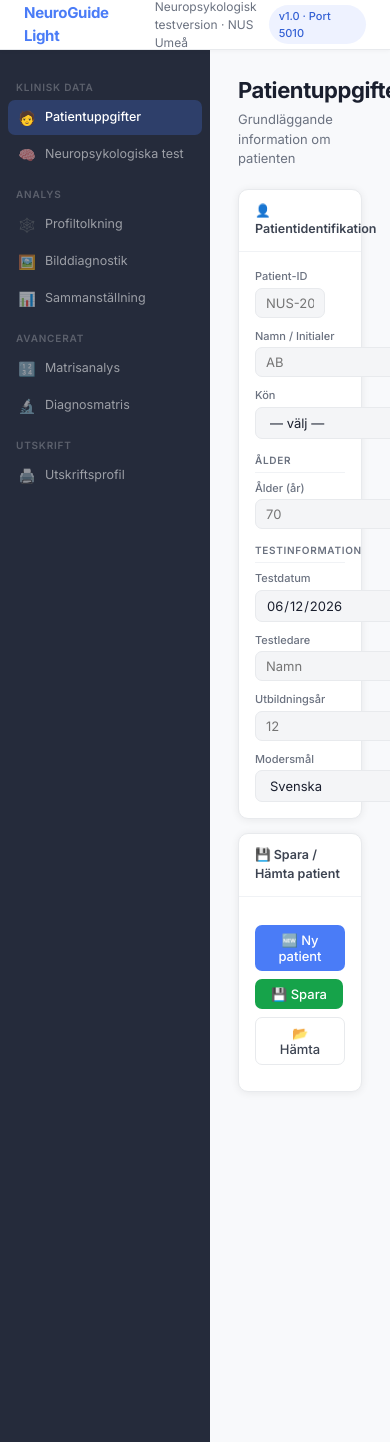
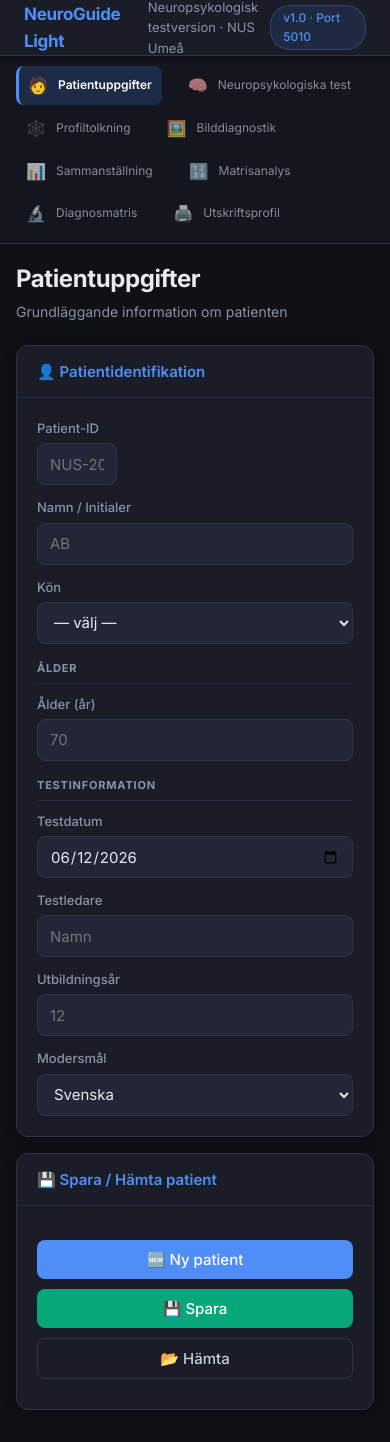
Before and after one commit to cesarhauer-byte/NeuroGuide_Light, a Flask app: page / in a window 390 px wide. Run offline with Flask 2, Linux system fonts and the light colour scheme; some libraries are stand-ins or nearby versions.

Commit message:
Redesign: mörkt tema, större typografi och förbättrad läsbarhet
Kosmetisk omdesign av index.html – inga funktionella förändringar:
- Mörkt färgschema (#0f1117 bakgrund, #1a1d27 kort)
- Basstorlek 15px (från 13px), etiketter 13px, kortrubriker 15px
- Statusbadges uppdaterade för mörkt tema (rgba-bakgrunder)
- Sidebar 220px med aktiv indikator (vänsterkant)
- Responsiv layout: kollapsad toppmeny vid <900px
- Focus-states med blå glöd (rgba box-shadow)
- Förbättrad utskrift: vit bakgrund, mörk text

Co-Authored-By: Claude Sonnet 4.6 <noreply@anthropic.com>

```diff
--- a/templates/index.html
+++ b/templates/index.html
@@ -8,96 +8,98 @@
 <script src="/static/three.min.js"></script>
 <style>
 :root {
-  --bg: #f8f9fb; --panel: #ffffff; --border: #e8eaed; --border-light: #f0f2f5;
-  --blue: #4a7cf7; --blue-dk: #3461d4; --blue-lt: #eef2ff;
-  --red: #f25c54; --orange: #f7924a; --yellow: #f5c842; --green: #3ecf8e;
-  --gray: #9ba3af; --gray-lt: #f4f5f7; --text: #1a1f2e; --text-2: #3d4452; --sub: #6b7280;
-  --sidebar-bg: #252b3b; --radius: 10px; --radius-sm: 7px;
-  --shadow: 0 1px 8px rgba(0,0,0,0.07); --shadow-md: 0 4px 20px rgba(0,0,0,0.08);
+  --bg: #0f1117; --panel: #1a1d27; --border: #2e3347; --border-light: #252840;
+  --blue: #4f8ef7; --blue-dk: #3d7de8; --blue-lt: rgba(79,142,247,0.12);
+  --red: #ff4d4d; --orange: #ff8c42; --yellow: #ffd166; --green: #06d6a0;
+  --gray: #8b92a8; --gray-lt: #222636; --text: #e8eaf0; --text-2: #c8cdd8; --sub: #8b92a8;
+  --sidebar-bg: #13151f; --radius: 12px; --radius-sm: 8px;
+  --shadow: 0 2px 12px rgba(0,0,0,0.35); --shadow-md: 0 4px 24px rgba(0,0,0,0.45);
 }
 * { box-sizing: border-box; margin: 0; padding: 0; }
 html, body { height: 100%; }
-body { font-family: 'Inter', -apple-system, sans-serif; background: var(--bg); color: var(--text); font-size: 13px; line-height: 1.5; -webkit-font-smoothing: antialiased; }
-.topbar { background: var(--panel); border-bottom: 1px solid var(--border); height: 50px; display: flex; align-items: center; padding: 0 24px; gap: 12px; position: sticky; top: 0; z-index: 100; box-shadow: 0 1px 4px rgba(0,0,0,0.04); }
-.topbar-logo { font-size: 15px; font-weight: 700; color: var(--blue); letter-spacing: -0.3px; }
-.topbar-sub { font-size: 12px; color: var(--sub); flex: 1; }
-.topbar-ver { font-size: 11px; background: var(--blue-lt); color: var(--blue-dk); padding: 3px 10px; border-radius: 20px; font-weight: 500; }
-.app { display: grid; grid-template-columns: 210px 1fr; height: calc(100vh - 50px); }
-.sidebar { background: var(--sidebar-bg); display: flex; flex-direction: column; overflow-y: auto; padding: 16px 0 24px; }
+body { font-family: 'Inter', -apple-system, sans-serif; background: var(--bg); color: var(--text); font-size: 15px; line-height: 1.55; -webkit-font-smoothing: antialiased; }
+.topbar { background: var(--panel); border-bottom: 1px solid var(--border); height: 56px; display: flex; align-items: center; padding: 0 24px; gap: 12px; position: sticky; top: 0; z-index: 100; box-shadow: 0 1px 8px rgba(0,0,0,0.3); }
+.topbar-logo { font-size: 17px; font-weight: 700; color: var(--blue); letter-spacing: -0.3px; }
+.topbar-sub { font-size: 13px; color: var(--sub); flex: 1; }
+.topbar-ver { font-size: 12px; background: var(--blue-lt); color: var(--blue); padding: 3px 12px; border-radius: 20px; font-weight: 500; border: 1px solid rgba(79,142,247,0.25); }
+.app { display: grid; grid-template-columns: 220px 1fr; height: calc(100vh - 56px); }
+.sidebar { background: var(--sidebar-bg); display: flex; flex-direction: column; overflow-y: auto; padding: 16px 0 24px; border-right: 1px solid var(--border); }
 .sidebar::-webkit-scrollbar { width: 0; }
-.nav-section { padding: 14px 16px 4px; font-size: 10px; font-weight: 600; letter-spacing: 0.8px; text-transform: uppercase; color: rgba(255,255,255,0.25); }
-.nav-item { display: flex; align-items: center; gap: 9px; margin: 1px 8px; padding: 7px 10px; border-radius: var(--radius-sm); cursor: pointer; font-size: 12.5px; font-weight: 400; color: rgba(255,255,255,0.55); transition: all 0.15s; user-select: none; }
-.nav-item:hover { background: rgba(255,255,255,0.07); color: rgba(255,255,255,0.85); }
-.nav-item.active { background: rgba(74,124,247,0.25); color: #fff; font-weight: 500; }
-.nav-icon { font-size: 14px; width: 18px; text-align: center; flex-shrink: 0; }
-main { overflow-y: auto; padding: 24px 28px; background: var(--bg); }
+.nav-section { padding: 16px 16px 5px; font-size: 10px; font-weight: 700; letter-spacing: 1px; text-transform: uppercase; color: rgba(139,146,168,0.5); }
+.nav-item { display: flex; align-items: center; gap: 10px; margin: 2px 8px; padding: 10px 12px; border-radius: var(--radius-sm); cursor: pointer; font-size: 14px; font-weight: 400; color: rgba(200,205,216,0.65); transition: all 0.15s; user-select: none; }
+.nav-item:hover { background: rgba(255,255,255,0.06); color: var(--text); }
+.nav-item.active { background: rgba(79,142,247,0.18); color: #fff; font-weight: 600; border-left: 3px solid var(--blue); padding-left: 9px; }
+.nav-icon { font-size: 16px; width: 20px; text-align: center; flex-shrink: 0; }
+main { overflow-y: auto; padding: 28px 32px; background: var(--bg); }
 main::-webkit-scrollbar { width: 5px; }
-main::-webkit-scrollbar-thumb { background: rgba(0,0,0,0.12); border-radius: 3px; }
+main::-webkit-scrollbar-thumb { background: rgba(255,255,255,0.08); border-radius: 3px; }
 .page { display: none; animation: fadeIn 0.18s ease; }
 .page.active { display: block; }
-@keyframes fadeIn { from { opacity: 0; transform: translateY(3px); } to { opacity: 1; transform: translateY(0); } }
-.page-title { font-size: 22px; font-weight: 700; color: var(--text); letter-spacing: -0.4px; margin-bottom: 3px; }
-.page-sub { color: var(--sub); font-size: 13px; margin-bottom: 20px; }
-.card { background: var(--panel); border-radius: var(--radius); box-shadow: var(--shadow); border: 1px solid var(--border); margin-bottom: 14px; }
-.card-header { padding: 12px 16px; border-bottom: 1px solid var(--border-light); display: flex; align-items: center; gap: 8px; font-weight: 600; font-size: 12.5px; color: var(--text-2); }
-.card-body { padding: 16px; }
-.inp-section { font-size: 10px; font-weight: 600; letter-spacing: 0.7px; text-transform: uppercase; color: var(--sub); margin: 14px 0 7px; padding-bottom: 4px; border-bottom: 1px solid var(--border-light); }
-.inp-grid { display: grid; grid-template-columns: repeat(auto-fill, minmax(195px, 1fr)); gap: 10px; }
-.inp-group { display: flex; flex-direction: column; gap: 3px; }
-.inp-group label { font-size: 11px; font-weight: 500; color: var(--sub); }
+@keyframes fadeIn { from { opacity: 0; transform: translateY(4px); } to { opacity: 1; transform: translateY(0); } }
+.page-title { font-size: 24px; font-weight: 700; color: var(--text); letter-spacing: -0.4px; margin-bottom: 4px; }
+.page-sub { color: var(--sub); font-size: 14px; margin-bottom: 22px; }
+.card { background: var(--panel); border-radius: var(--radius); box-shadow: var(--shadow); border: 1px solid var(--border); margin-bottom: 16px; }
+.card-header { padding: 14px 20px; border-bottom: 1px solid var(--border-light); display: flex; align-items: center; gap: 8px; font-weight: 600; font-size: 15px; color: var(--blue); }
+.card-body { padding: 20px; }
+.inp-section { font-size: 11px; font-weight: 700; letter-spacing: 0.8px; text-transform: uppercase; color: var(--sub); margin: 16px 0 10px; padding-bottom: 6px; border-bottom: 1px solid var(--border-light); }
+.inp-grid { display: grid; grid-template-columns: repeat(auto-fill, minmax(200px, 1fr)); gap: 12px; }
+.inp-group { display: flex; flex-direction: column; gap: 5px; }
+.inp-group label { font-size: 13px; font-weight: 500; color: var(--sub); }
 .inp-row { display: flex; align-items: center; gap: 8px; }
-.inp-row input, .mac-input { padding: 6px 10px; border: 1px solid var(--border); border-radius: var(--radius-sm); font-size: 13px; font-family: inherit; background: var(--gray-lt); color: var(--text); transition: all 0.15s; outline: none; }
-.inp-row input { width: 70px; text-align: center; }
+.inp-row input, .mac-input { padding: 8px 12px; border: 1px solid var(--border); border-radius: var(--radius-sm); font-size: 15px; font-family: inherit; background: var(--gray-lt); color: var(--text); transition: all 0.15s; outline: none; height: 42px; }
+.inp-row input { width: 80px; text-align: center; }
 .mac-input { width: 100%; }
-.inp-row input:focus, .mac-input:focus { border-color: var(--blue); background: #fff; box-shadow: 0 0 0 3px rgba(74,124,247,0.1); }
-.inp-row input.invalid { border-color: var(--red); background: #fef2f2; }
-.norm-note { font-size: 10px; color: var(--sub); margin-top: 2px; }
-.mac-select { padding: 6px 10px; border: 1px solid var(--border); border-radius: var(--radius-sm); font-size: 13px; font-family: inherit; background: var(--gray-lt); color: var(--text); width: 100%; outline: none; }
-.rc { padding: 3px 9px; border-radius: 20px; font-size: 11px; font-weight: 500; min-width: 118px; text-align: center; display: inline-block; }
-.rc.red    { background: #fef2f2; color: #dc2626; border: 1px solid #fecaca; }
-.rc.orange { background: #fff7ed; color: #c2410c; border: 1px solid #fed7aa; }
-.rc.yellow { background: #fefce8; color: #a16207; border: 1px solid #fde68a; }
-.rc.green  { background: #f0fdf4; color: #16a34a; border: 1px solid #bbf7d0; }
-.rc.blue   { background: #eff6ff; color: #1d4ed8; border: 1px solid #bfdbfe; }
-.rc.gray   { background: var(--gray-lt); color: var(--sub); border: 1px solid var(--border); }
-.test-grid { display: grid; grid-template-columns: repeat(auto-fill, minmax(285px,1fr)); gap: 6px; }
-.test-row { display: flex; align-items: center; justify-content: space-between; padding: 7px 11px; border-radius: var(--radius-sm); background: var(--gray-lt); border: 1px solid var(--border-light); gap: 6px; }
-.test-row:hover { background: var(--blue-lt); }
-.test-name { font-size: 12px; color: var(--sub); flex: 1; }
-.test-raw { font-size: 12px; font-weight: 500; min-width: 28px; text-align: center; color: var(--text-2); }
-.test-t { font-size: 14px; font-weight: 700; min-width: 35px; text-align: center; }
-.btn { display: inline-flex; align-items: center; gap: 6px; padding: 7px 16px; border-radius: var(--radius-sm); border: none; font-size: 13px; font-family: inherit; font-weight: 500; cursor: pointer; transition: all 0.15s; }
+.inp-row input:focus, .mac-input:focus { border-color: var(--blue); background: #1e2235; box-shadow: 0 0 0 3px rgba(79,142,247,0.15); }
+.inp-row input.invalid { border-color: var(--red); background: #2a1515; }
+.norm-note { font-size: 11px; color: var(--sub); margin-top: 3px; }
+.mac-select { padding: 8px 12px; border: 1px solid var(--border); border-radius: var(--radius-sm); font-size: 15px; font-family: inherit; background: var(--gray-lt); color: var(--text); width: 100%; outline: none; height: 42px; }
+.rc { padding: 4px 12px; border-radius: 20px; font-size: 12px; font-weight: 600; min-width: 130px; text-align: center; display: inline-block; }
+.rc.red    { background: rgba(255,77,77,0.18); color: #ff7070; border: 1px solid rgba(255,77,77,0.35); }
+.rc.orange { background: rgba(255,140,66,0.18); color: #ffaa70; border: 1px solid rgba(255,140,66,0.35); }
+.rc.yellow { background: rgba(255,209,102,0.18); color: #ffd97a; border: 1px solid rgba(255,209,102,0.35); }
+.rc.green  { background: rgba(6,214,160,0.18); color: #06d6a0; border: 1px solid rgba(6,214,160,0.35); }
+.rc.blue   { background: rgba(79,142,247,0.18); color: #7aabff; border: 1px solid rgba(79,142,247,0.35); }
+.rc.gray   { background: rgba(139,146,168,0.12); color: var(--sub); border: 1px solid var(--border); }
+.test-grid { display: grid; grid-template-columns: repeat(auto-fill, minmax(290px,1fr)); gap: 6px; }
+.test-row { display: flex; align-items: center; justify-content: space-between; padding: 8px 12px; border-radius: var(--radius-sm); background: var(--gray-lt); border: 1px solid var(--border-light); gap: 6px; }
+.test-row:hover { background: rgba(79,142,247,0.08); border-color: rgba(79,142,247,0.25); }
+.test-name { font-size: 14px; color: var(--sub); flex: 1; }
+.test-raw { font-size: 14px; font-weight: 500; min-width: 30px; text-align: center; color: var(--text-2); }
+.test-t { font-size: 15px; font-weight: 700; min-width: 38px; text-align: center; }
+.btn { display: inline-flex; align-items: center; gap: 6px; padding: 10px 20px; border-radius: var(--radius-sm); border: none; font-size: 15px; font-family: inherit; font-weight: 500; cursor: pointer; transition: all 0.2s; }
 .btn-primary { background: var(--blue); color: #fff; }
 .btn-primary:hover { background: var(--blue-dk); }
 .btn-outline { background: transparent; color: var(--text-2); border: 1px solid var(--border); }
-.btn-outline:hover { background: var(--gray-lt); }
-.btn-green { background: #16a34a; color: #fff; }
-.btn-green:hover { background: #15803d; }
-.btn-sm { padding: 5px 11px; font-size: 12px; }
-.btn-group { display: flex; gap: 8px; flex-wrap: wrap; margin-top: 12px; }
-.alert { padding: 10px 14px; border-radius: var(--radius-sm); font-size: 12.5px; margin-bottom: 12px; }
-.alert-warning { background: #fefce8; border: 1px solid #fde68a; color: #a16207; }
-.alert-info { background: var(--blue-lt); border: 1px solid #bfdbfe; color: var(--blue-dk); }
-.alert-error { background: #fef2f2; border: 1px solid #fecaca; color: #dc2626; }
-.alert-ok { background: #f0fdf4; border: 1px solid #bbf7d0; color: #16a34a; }
-.two-col { display: grid; grid-template-columns: 1fr 1fr; gap: 14px; }
-.chart-wrap { position: relative; height: 340px; }
-.summary-table { width: 100%; border-collapse: collapse; font-size: 12px; }
-.summary-table th { text-align: left; font-size: 10px; font-weight: 600; letter-spacing: 0.6px; text-transform: uppercase; color: var(--sub); padding: 5px 10px; border-bottom: 1px solid var(--border); }
-.summary-table td { padding: 6px 10px; border-bottom: 1px solid var(--border-light); }
+.btn-outline:hover { background: rgba(255,255,255,0.05); color: var(--text); }
+.btn-green { background: #06a87a; color: #fff; }
+.btn-green:hover { background: #05966d; }
+.btn-sm { padding: 6px 13px; font-size: 13px; }
+.btn-group { display: flex; gap: 10px; flex-wrap: wrap; margin-top: 14px; }
+.alert { padding: 12px 16px; border-radius: var(--radius-sm); font-size: 14px; margin-bottom: 14px; }
+.alert-warning { background: rgba(255,209,102,0.1); border: 1px solid rgba(255,209,102,0.3); color: #ffd166; }
+.alert-info { background: var(--blue-lt); border: 1px solid rgba(79,142,247,0.3); color: #7aabff; }
+.alert-error { background: rgba(255,77,77,0.1); border: 1px solid rgba(255,77,77,0.3); color: #ff7070; }
+.alert-ok { background: rgba(6,214,160,0.1); border: 1px solid rgba(6,214,160,0.3); color: #06d6a0; }
+.two-col { display: grid; grid-template-columns: 1fr 1fr; gap: 16px; }
+.chart-wrap { position: relative; height: 360px; }
+.summary-table { width: 100%; border-collapse: collapse; font-size: 14px; }
+.summary-table th { text-align: left; font-size: 11px; font-weight: 700; letter-spacing: 0.7px; text-transform: uppercase; color: var(--sub); padding: 8px 12px; border-bottom: 1px solid var(--border); }
+.summary-table td { padding: 9px 12px; border-bottom: 1px solid var(--border-light); }
 .summary-table tr:last-child td { border-bottom: none; }
-.bild-grid { display: grid; grid-template-columns: repeat(auto-fill,minmax(160px,1fr)); gap: 10px; }
-.bild-item { background: var(--gray-lt); border: 1px solid var(--border); border-radius: var(--radius-sm); padding: 10px; }
-.bild-label { font-size: 11px; font-weight: 500; color: var(--sub); margin-bottom: 4px; }
-.bild-val { font-size: 20px; font-weight: 700; color: var(--text); }
-.bild-interp { font-size: 10px; color: var(--sub); margin-top: 2px; }
+.summary-table tr:hover td { background: rgba(79,142,247,0.05); }
+.summary-table td b { font-size: 15px; }
+.bild-grid { display: grid; grid-template-columns: repeat(auto-fill,minmax(170px,1fr)); gap: 12px; }
+.bild-item { background: var(--gray-lt); border: 1px solid var(--border); border-radius: var(--radius-sm); padding: 12px; }
+.bild-label { font-size: 12px; font-weight: 500; color: var(--sub); margin-bottom: 5px; }
+.bild-val { font-size: 22px; font-weight: 700; color: var(--text); }
+.bild-interp { font-size: 11px; color: var(--sub); margin-top: 3px; }
 .bild-warn { color: var(--red); }
-.patient-bar { display: flex; align-items: center; gap: 12px; background: var(--panel); border: 1px solid var(--border); border-radius: var(--radius); padding: 12px 16px; margin-bottom: 14px; }
-.patient-id-badge { font-size: 13px; font-weight: 700; color: var(--blue); background: var(--blue-lt); padding: 4px 12px; border-radius: 20px; }
-.patient-info-text { font-size: 12px; color: var(--sub); flex: 1; }
+.patient-bar { display: flex; align-items: center; gap: 12px; background: var(--panel); border: 1px solid var(--border); border-radius: var(--radius); padding: 14px 18px; margin-bottom: 16px; }
+.patient-id-badge { font-size: 14px; font-weight: 700; color: var(--blue); background: var(--blue-lt); padding: 5px 14px; border-radius: 20px; border: 1px solid rgba(79,142,247,0.25); }
+.patient-info-text { font-size: 13px; color: var(--sub); flex: 1; }
 /* Validerings-bubbla */
-.val-bubble { position: absolute; background: #dc2626; color: #fff; font-size: 11px; padding: 4px 9px; border-radius: 6px; white-space: nowrap; z-index: 999; pointer-events: none; }
-.val-bubble::after { content: ''; position: absolute; bottom: -5px; left: 10px; border: 5px solid transparent; border-top-color: #dc2626; border-bottom: none; }
+.val-bubble { position: absolute; background: #2a1515; color: #ff7070; border: 1px solid rgba(255,77,77,0.4); font-size: 12px; padding: 5px 10px; border-radius: var(--radius-sm); white-space: nowrap; z-index: 999; pointer-events: none; }
+.val-bubble::after { content: ''; position: absolute; bottom: -5px; left: 10px; border: 5px solid transparent; border-top-color: #2a1515; border-bottom: none; }
 /* Print */
 @media print {
   .no-print { display: none !important; }
@@ -108,12 +110,28 @@ main::-webkit-scrollbar-thumb { background: rgba(0,0,0,0.12); border-radius: 3px
   main { padding: 0; }
   .page { display: block !important; }
   .page:not(#page-sammanstallning) { display: none !important; }
-  .card { box-shadow: none; border: 1px solid #ccc; }
-  body { font-size: 11px; }
+  .card { box-shadow: none; border: 1px solid #ccc; background: #fff !important; }
+  body { font-size: 11px; background: #fff !important; color: #111 !important; }
+  .card-header { color: #333 !important; }
+  .summary-table td, .summary-table th { color: #111 !important; }
 }
 .print-only { display: none; }
 .print-header { font-size: 16px; font-weight: 700; margin-bottom: 8px; }
 .print-divider { border: none; border-top: 1px solid #ccc; margin: 10px 0; }
+/* Responsive */
+@media (max-width: 900px) {
+  .app { grid-template-columns: 1fr; grid-template-rows: auto 1fr; }
+  .sidebar { flex-direction: row; flex-wrap: wrap; padding: 8px; border-right: none; border-bottom: 1px solid var(--border); overflow-x: auto; height: auto; }
+  .nav-section { display: none; }
+  .nav-item { font-size: 12px; padding: 7px 10px; }
+  main { padding: 16px; }
+}
+@media (max-width: 600px) {
+  .inp-grid { grid-template-columns: 1fr; }
+  .two-col { grid-template-columns: 1fr; }
+  .btn { width: 100%; justify-content: center; }
+  body { font-size: 16px; }
+}
 </style>
 </head>
 <body>
```
